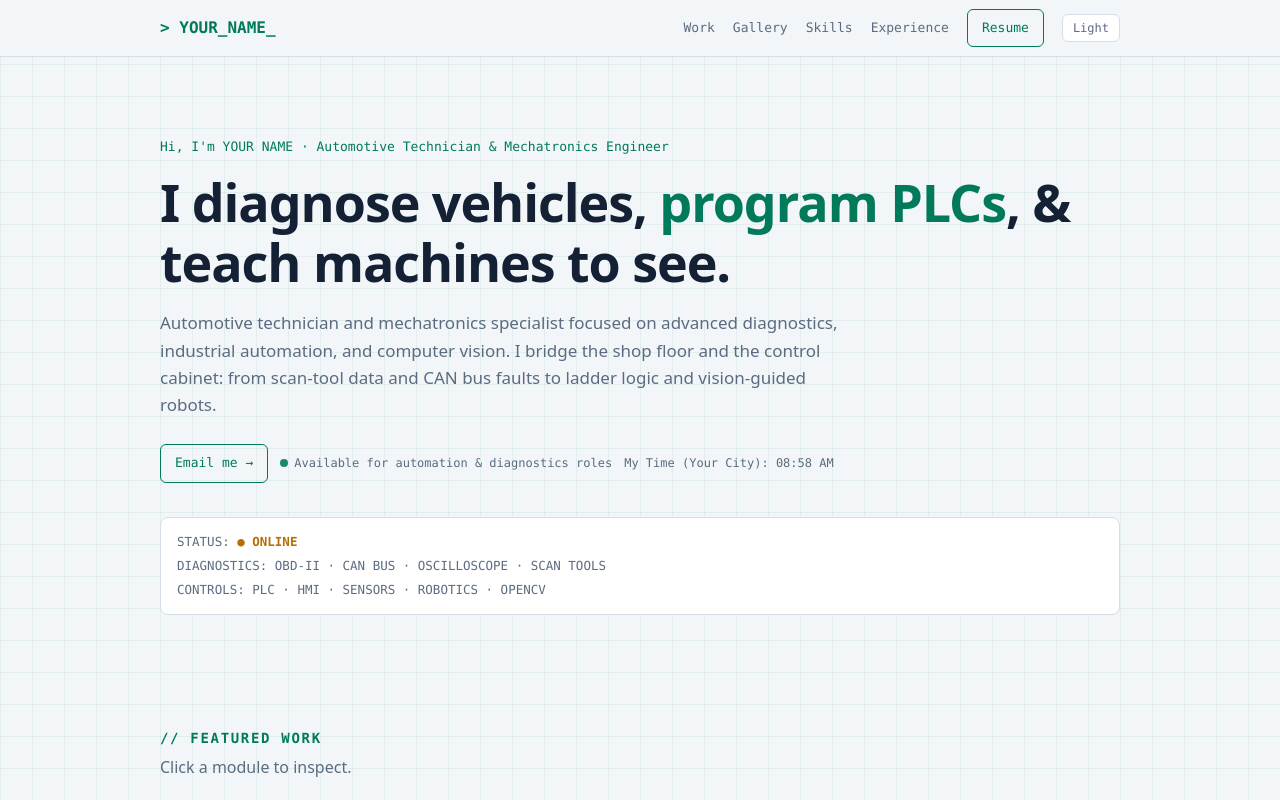
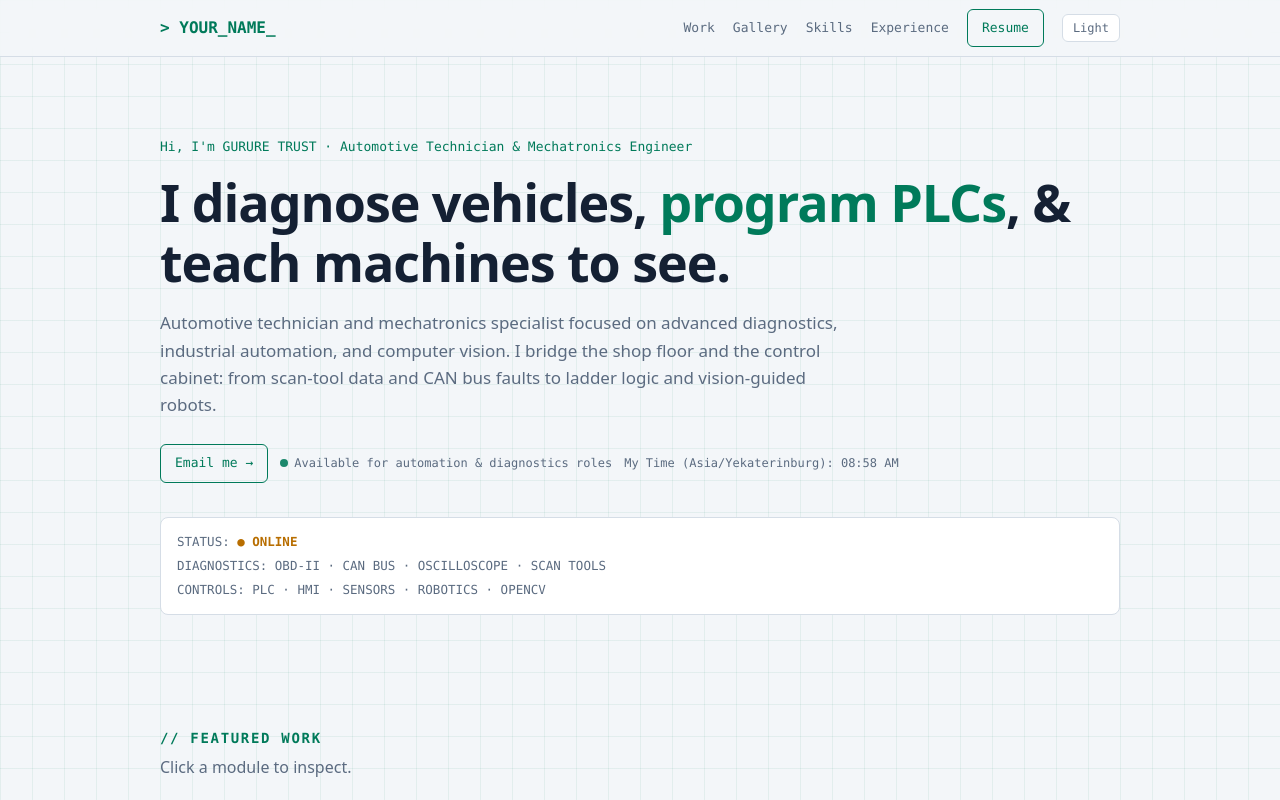
Before and after one commit to gurure-tech/gururetrust.github.io, a plain HTML site: page index.html in a window 1280 px wide. Shown: the top 800 px of the page. Drawn offline with Linux system fonts and the light colour scheme.

Commit message:
Update personal information in index.html

```diff
--- a/index.html
+++ b/index.html
@@ -3,7 +3,7 @@
 <head>
 <meta charset="utf-8">
 <meta name="viewport" content="width=device-width, initial-scale=1">
-<title>YOUR NAME | Automotive, Mechatronics & Automation</title>
+<title>GURURE TRUST | Automotive, Mechatronics & Automation</title>
 <meta name="description" content="Automotive technician and mechatronics engineer: advanced diagnostics, PLCs, computer vision, industrial automation.">
 <style>
   :root{
@@ -140,7 +140,7 @@
 <main class="wrap">
 
   <header class="hero">
-    <div class="tag">Hi, I'm YOUR NAME · Automotive Technician &amp; Mechatronics Engineer</div>
+    <div class="tag">Hi, I'm GURURE TRUST · Automotive Technician &amp; Mechatronics Engineer</div>
     <h1>I diagnose vehicles, <em>program PLCs</em>, &amp; teach machines to see.</h1>
     <p class="lead">
       Automotive technician and mechatronics specialist focused on advanced diagnostics,
@@ -148,7 +148,7 @@
       cabinet: from scan-tool data and CAN bus faults to ladder logic and vision-guided robots.
     </p>
     <div class="cta">
-      <a class="btn" href="mailto:you@example.com">Email me →</a>
+      <a class="btn" href="mailto:weivhumwana@gmail.com">Email me →</a>
       <span class="avail"><span class="dot"></span>Available for automation &amp; diagnostics roles</span>
       <span class="avail" id="clock">Local time: …</span>
     </div>
@@ -224,7 +224,7 @@
 
 <footer>
   <div class="wrap row">
-    <div><b>YOUR NAME</b> · <a href="mailto:you@example.com">you@example.com</a></div>
+    <div><b>GURURE TRUST</b> · <a href="mailto:you@example.com">you@example.com</a></div>
     <div><a href="resume.pdf">Download PDF</a> · <a href="https://www.linkedin.com/in/YOUR-HANDLE" rel="noopener">LinkedIn ↗</a> · <a href="https://github.com/YOUR-HANDLE" rel="noopener">GitHub ↗</a></div>
   </div>
 </footer>
@@ -433,7 +433,7 @@ setTheme(saved || (matchMedia('(prefers-color-scheme: light)').matches ? 'light'
 tbtn.addEventListener('click',()=>setTheme(root.dataset.theme==='dark'?'light':'dark'));
 
 /* Live clock: change the timeZone to yours */
-const TZ = 'America/Chicago', TZ_LABEL = 'Your City';
+const TZ = 'America/Chicago', TZ_LABEL = 'Asia/Yekaterinburg';
 function tick(){
   const t = new Intl.DateTimeFormat('en-US',{hour:'2-digit',minute:'2-digit',timeZone:TZ}).format(new Date());
   document.getElementById('clock').textContent = `My Time (${TZ_LABEL}): ${t}`;
```
